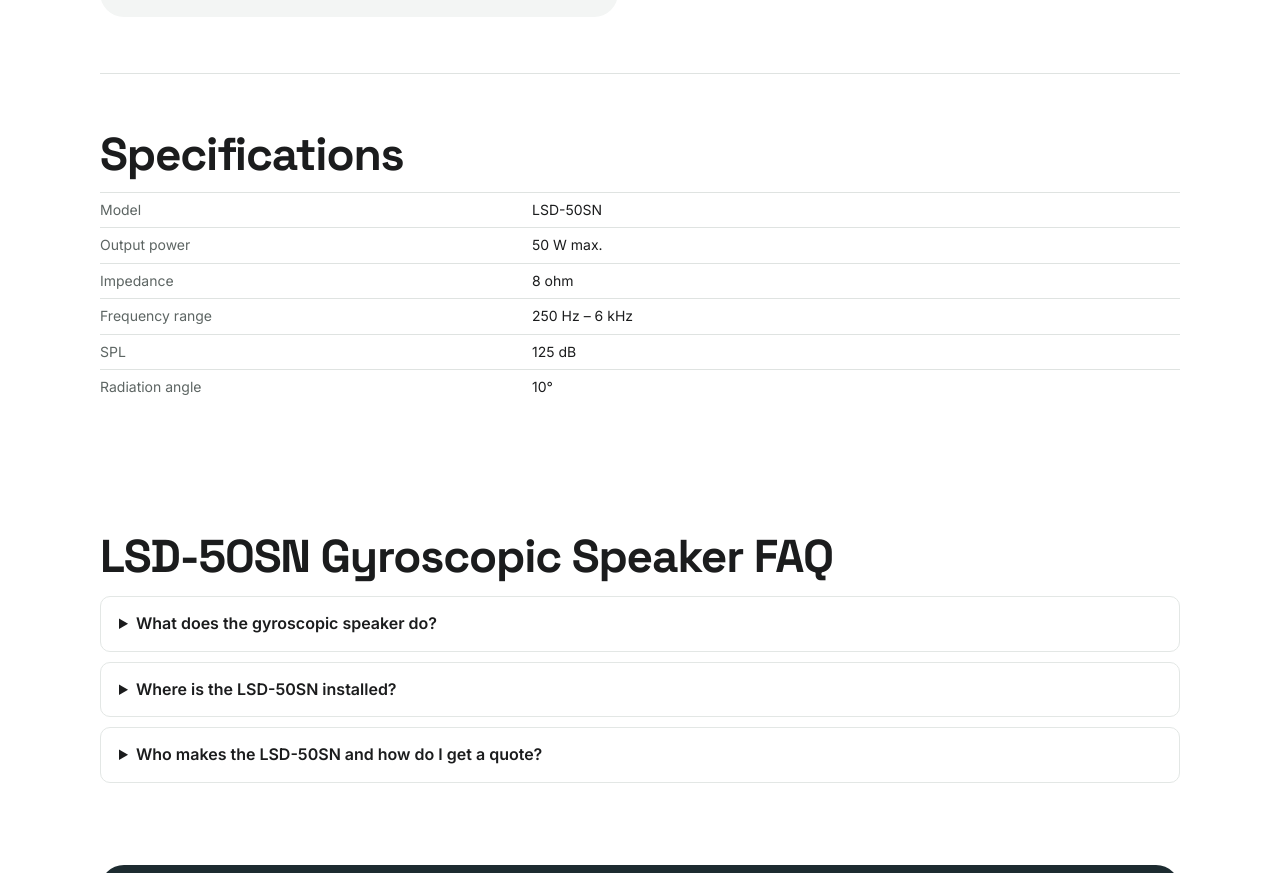
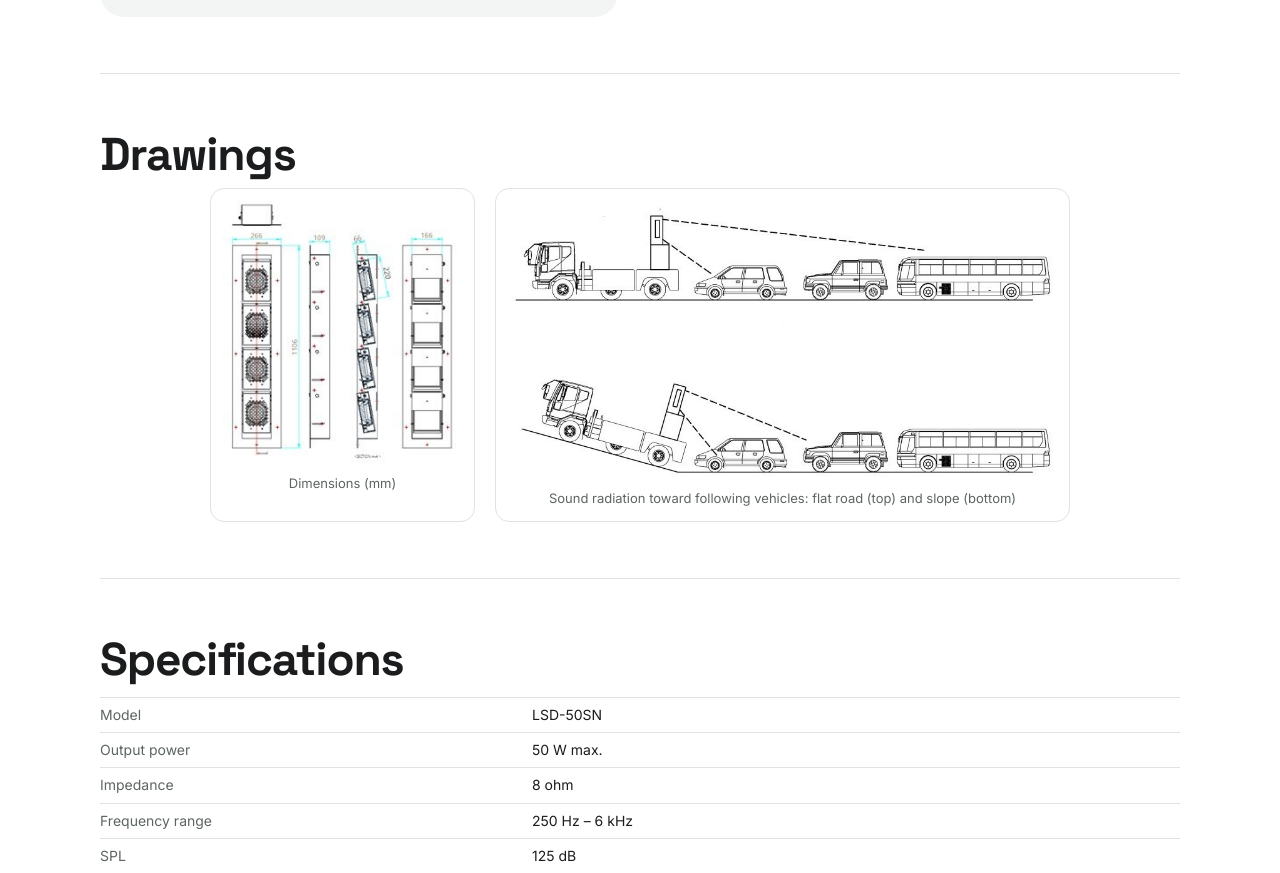
Before and after one commit to goodmdb-cyber/paxaudio, a plain HTML site: page lsd-50sn.html in a window 1280 px wide. Shown: the part 958-1831 px from the top of the page. Drawn offline with Linux system fonts and the light colour scheme.

Commit message:
LSD-50SN 도면 2장 삽입 (sad, lsd-50sn)

```diff
--- a/lsd-50sn.html
+++ b/lsd-50sn.html
@@ -23,6 +23,7 @@
 <article class="mdl" id="overview"><div class="pic"><video src="/videos/gyro-tma-small.mp4" autoplay muted loop playsinline controls style="width:100%;max-height:460px;display:block;object-fit:contain"></video></div><div><h2>Steady sound on any road slope</h2>
 
 </div></article>
+<article class="mdl" id="drawings" style="grid-template-columns:1fr"><div><h2>Drawings</h2><div class="gyro-dw" style="grid-column:1/-1;justify-self:center;width:100%;max-width:860px;display:grid;grid-template-columns:0.906fr 1.966fr;gap:20px;align-items:stretch;margin-top:8px"><figure style="margin:0;background:#fff;border:1px solid var(--line);border-radius:14px;padding:12px;text-align:center"><img src="/images/lsd-50sn-dimensions.jpg" alt="LSD-50SN gyroscopic speaker dimension drawing (mm)" width="270" height="298" loading="lazy" style="width:100%;height:auto;display:block"><figcaption style="font-size:13px;color:var(--mute);margin-top:8px">Dimensions (mm)</figcaption></figure><figure style="margin:0;background:#fff;border:1px solid var(--line);border-radius:14px;padding:12px;text-align:center"><img src="/images/lsd-50sn-slope-diagram.jpg" alt="LSD-50SN sound radiation toward following vehicles on a flat road and on a slope" width="877" height="446" loading="lazy" style="width:100%;height:auto;display:block"><figcaption style="font-size:13px;color:var(--mute);margin-top:8px">Sound radiation toward following vehicles: flat road (top) and slope (bottom)</figcaption></figure></div><style>@media(max-width:820px){.gyro-dw{grid-template-columns:1fr!important}.gyro-dw figure:first-child{max-width:340px;margin:0 auto!important}}</style></div></article>
 <article class="mdl" id="specs" style="grid-template-columns:1fr"><div><h2>Specifications</h2><table class="sp"><tr><td>Model</td><td>LSD-50SN</td></tr><tr><td>Output power</td><td>50 W max.</td></tr><tr><td>Impedance</td><td>8 ohm</td></tr><tr><td>Frequency range</td><td>250 Hz – 6 kHz</td></tr><tr><td>SPL</td><td>125 dB</td></tr><tr><td>Radiation angle</td><td>10°</td></tr></table></div></article>
 
 <section class="s" id="faq"><h2>LSD-50SN Gyroscopic Speaker FAQ</h2><div class="faq"><details><summary>What does the gyroscopic speaker do?</summary><p>It keeps a 10° sound radiation angle toward following vehicles even when the road inclination changes, so safety broadcasts stay aimed at drivers behind.</p></details><details><summary>Where is the LSD-50SN installed?</summary><p>On a TMA (truck-mounted attenuator) with an arrow board.</p></details><details><summary>Who makes the LSD-50SN and how do I get a quote?</summary><p>The LSD-50SN is designed and manufactured by PaxAudio in Yecheon, Republic of Korea. PaxAudio builds products to each customer's requirements. For a quote, email pax-audio@naver.com or call +82-10-2410-4858.</p></details></div></section>
```
Also changed, not shown: sad.html (+1 -1 lines).
